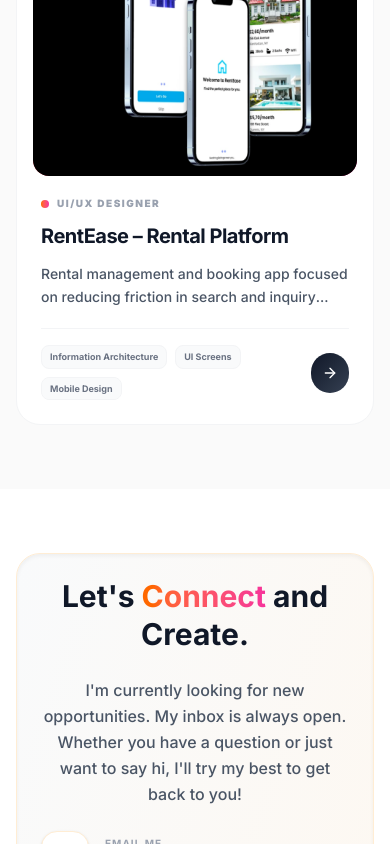
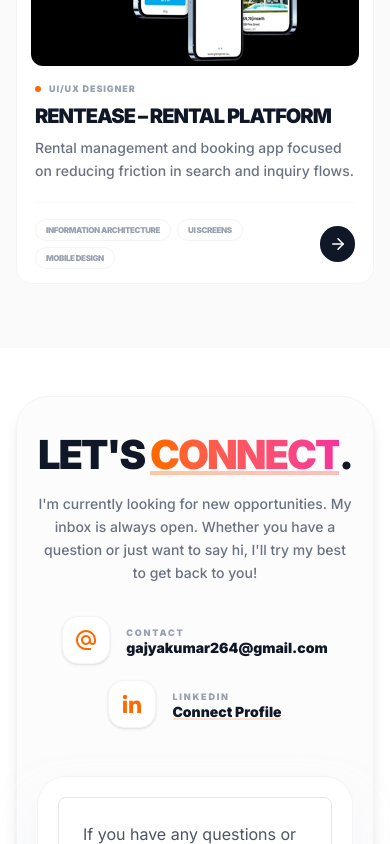
Before and after one commit to Ajay-1234567/Personal-Portfolio, a Next.js app: page / in a window 390 px wide. Shown: the part 2840-3684 px from the top of the page. Built offline with nearby package versions, Linux system fonts and the light colour scheme.

Commit message:
style: final premium design polish for mobile

```diff
--- a/app/components/homepage/contact/index.jsx
+++ b/app/components/homepage/contact/index.jsx
@@ -6,44 +6,46 @@ import Link from "next/link";
 
 function ContactSection() {
   return (
-    <div id="contact" className="py-16 lg:py-24 bg-white">
+    <div id="contact" className="py-12 md:py-24 bg-white">
       <div className="container mx-auto px-4">
-        <div className="max-w-6xl mx-auto rounded-3xl bg-gradient-to-br from-gray-50 to-orange-50 border border-orange-100 p-6 md:p-12 shadow-inner">
-          <div className="grid grid-cols-1 lg:grid-cols-2 gap-10 md:gap-12">
+        <div className="max-w-6xl mx-auto rounded-[2rem] bg-gray-50/50 border border-gray-100 p-5 md:p-14 shadow-lg">
+          <div className="grid grid-cols-1 lg:grid-cols-2 gap-8 md:gap-16">
 
             {/* Contact Text */}
-            <div className="space-y-6 md:space-y-8 text-center lg:text-left">
-              <h2 className="text-3xl md:text-5xl font-bold text-gray-900 leading-tight">
-                Let's <span className="bg-gradient-to-r from-orange-500 to-pink-500 bg-clip-text text-transparent">Connect</span> and Create.
-              </h2>
-              <p className="text-base md:text-lg text-gray-600 leading-relaxed font-medium max-w-xl mx-auto lg:mx-0">
-                I'm currently looking for new opportunities. My inbox is always open. Whether you have a question or just want to say hi, I'll try my best to get back to you!
-              </p>
+            <div className="space-y-6 md:space-y-10 text-center lg:text-left py-4 md:py-8">
+              <div>
+                <h2 className="text-[2.5rem] md:text-6xl font-black text-gray-900 leading-[1.1] mb-4 uppercase tracking-tighter">
+                  Let's <span className="bg-gradient-to-r from-orange-500 to-pink-500 bg-clip-text text-transparent underline decoration-orange-500/20">Connect</span>.
+                </h2>
+                <p className="text-sm md:text-xl text-gray-500 leading-relaxed font-medium max-w-lg mx-auto lg:mx-0">
+                  I'm currently looking for new opportunities. My inbox is always open. Whether you have a question or just want to say hi, I'll try my best to get back to you!
+                </p>
+              </div>
 
-              <div className="space-y-4 flex flex-col items-center lg:items-start">
-                <Link href={`mailto:${personalData.email}`} className="flex items-center gap-4 group w-full max-w-sm">
-                  <div className="w-12 h-12 bg-white rounded-2xl flex items-center justify-center border border-orange-100 shadow-sm transition-all group-hover:scale-110 shrink-0">
-                    <MdAlternateEmail className="text-orange-500" size={24} />
+              <div className="space-y-4 md:space-y-6 flex flex-col items-center lg:items-start pt-2">
+                <Link href={`mailto:${personalData.email}`} className="flex items-center gap-4 group hover:scale-105 transition-transform duration-300">
+                  <div className="w-12 h-12 md:w-14 md:h-14 bg-white rounded-2xl flex items-center justify-center border border-gray-100 shadow-sm transition-all group-hover:bg-orange-500 shrink-0">
+                    <MdAlternateEmail className="text-orange-500 group-hover:text-white transition-colors" size={24} />
                   </div>
                   <div className="text-left">
-                    <p className="text-[10px] md:text-sm font-bold text-gray-400 uppercase tracking-widest">Email Me</p>
-                    <p className="text-base md:text-lg font-bold text-gray-900 break-all">{personalData.email}</p>
+                    <p className="text-[9px] md:text-[11px] font-black text-gray-400 uppercase tracking-[0.2em] mb-0.5">Contact</p>
+                    <p className="text-sm md:text-lg font-black text-gray-900 break-all leading-none">{personalData.email}</p>
                   </div>
                 </Link>
-                <Link href={personalData.linkedIn} target="_blank" className="flex items-center gap-4 group w-full max-w-sm">
-                  <div className="w-12 h-12 bg-white rounded-2xl flex items-center justify-center border border-orange-100 shadow-sm transition-all group-hover:scale-110 shrink-0">
-                    <BiLogoLinkedin className="text-orange-500" size={24} />
+                <Link href={personalData.linkedIn} target="_blank" className="flex items-center gap-4 group hover:scale-105 transition-transform duration-300">
+                  <div className="w-12 h-12 md:w-14 md:h-14 bg-white rounded-2xl flex items-center justify-center border border-gray-100 shadow-sm transition-all group-hover:bg-orange-500 shrink-0">
+                    <BiLogoLinkedin className="text-orange-500 group-hover:text-white transition-colors" size={24} />
                   </div>
                   <div className="text-left">
-                    <p className="text-[10px] md:text-sm font-bold text-gray-400 uppercase tracking-widest">LinkedIn</p>
-                    <p className="text-base md:text-lg font-bold text-gray-900">Connect with me</p>
+                    <p className="text-[9px] md:text-[11px] font-black text-gray-400 uppercase tracking-[0.2em] mb-0.5">LinkedIn</p>
+                    <p className="text-sm md:text-lg font-black text-gray-900 leading-none underline decoration-orange-500/20 decoration-2">Connect Profile</p>
                   </div>
                 </Link>
               </div>
             </div>
 
             {/* Form */}
-            <div className="bg-white rounded-3xl p-5 md:p-8 shadow-xl border border-gray-100">
+            <div className="bg-white rounded-[1.8rem] p-5 md:p-10 shadow-2xl shadow-gray-200/50 border border-gray-100 ring-1 ring-gray-50">
               <ContactForm />
             </div>
 
--- a/app/components/homepage/projects/project-card.jsx
+++ b/app/components/homepage/projects/project-card.jsx
@@ -7,45 +7,42 @@ import { FiArrowRight } from 'react-icons/fi';
 
 function ProjectCard({ project }) {
   return (
-    <div className="group bg-white rounded-3xl p-4 md:p-5 border border-gray-100 hover:border-orange-300 transition-all duration-500 hover:shadow-2xl hover:shadow-orange-500/10 overflow-hidden hover:-translate-y-2">
-      {/* Project Image Container with Gradient Border Effect */}
-      <div className="relative w-full aspect-[4/3] rounded-2xl overflow-hidden bg-gradient-to-br from-orange-500 to-pink-500 p-0.5 mb-5 md:mb-7">
-        <div className="w-full h-full bg-gray-50 rounded-2xl overflow-hidden">
-          <Image
-            src={project.image}
-            alt={project.name}
-            fill
-            className="object-cover group-hover:scale-110 transition-transform duration-700 ease-out"
-            sizes="(max-width: 768px) 100vw, (max-width: 1200px) 50vw, 33vw"
-          />
-        </div>
-
-        {/* Hover Overlay with Gradient */}
-        <div className="absolute inset-0 bg-gradient-to-b from-transparent via-transparent to-black/10 opacity-0 group-hover:opacity-100 transition-opacity duration-500 rounded-2xl" />
+    <div className="group bg-white rounded-2xl md:rounded-[2.5rem] p-3.5 md:p-6 border border-gray-100 transition-all duration-500 hover:shadow-2xl hover:shadow-orange-500/10 overflow-hidden">
+      {/* Project Image Container */}
+      <div className="relative w-full aspect-[16/10] md:aspect-[4/3] rounded-xl md:rounded-3xl overflow-hidden bg-gray-50 mb-4 md:mb-8">
+        <Image
+          src={project.image}
+          alt={project.name}
+          fill
+          className="object-cover group-hover:scale-105 transition-transform duration-1000 ease-out"
+          sizes="(max-width: 768px) 100vw, 500px"
+        />
+        {/* Hover Overlay */}
+        <div className="absolute inset-0 bg-gradient-to-t from-black/20 to-transparent opacity-0 group-hover:opacity-100 transition-opacity duration-500" />
       </div>
 
-      <div className="px-2 md:px-3 pb-2 md:pb-3">
-        {/* Category/Role with Enhanced Styling */}
-        <div className="flex items-center gap-2 mb-3 md:mb-4">
-          <span className="w-2 h-2 rounded-full bg-gradient-to-r from-orange-500 to-pink-500"></span>
-          <span className="text-[10px] md:text-[11px] font-black uppercase tracking-[0.15em] text-gray-400">
+      <div className="px-1 md:px-2">
+        {/* Role & Name */}
+        <div className="flex items-center gap-2 mb-2 md:mb-4">
+          <span className="w-1.5 h-1.5 rounded-full bg-orange-500"></span>
+          <span className="text-[9px] md:text-[11px] font-black uppercase tracking-widest text-gray-400">
             {project.role}
           </span>
         </div>
 
-        {/* Title & Description with Better Hierarchy */}
-        <h3 className="text-xl md:text-3xl font-bold text-gray-900 mb-3 md:mb-4 group-hover:bg-gradient-to-r group-hover:from-orange-500 group-hover:to-pink-500 group-hover:bg-clip-text group-hover:text-transparent transition-all duration-300 tracking-tight leading-snug">
+        <h3 className="text-xl md:text-4xl font-black text-gray-900 mb-2 md:mb-4 tracking-tighter uppercase leading-tight">
           {project.name}
         </h3>
-        <p className="text-gray-600 text-sm md:text-base leading-relaxed mb-5 md:mb-7 line-clamp-2 font-medium">
+
+        <p className="text-gray-500 text-sm md:text-lg leading-relaxed mb-5 md:mb-8 line-clamp-2 font-medium">
           {project.description}
         </p>
 
-        {/* Footer: Tools & Link - Simplified without numbers */}
-        <div className="flex items-center justify-between pt-4 md:pt-5 border-t border-gray-100">
-          <div className="flex gap-2 flex-wrap">
+        {/* Tools & CTA */}
+        <div className="flex items-center justify-between pt-4 md:pt-6 border-t border-gray-50">
+          <div className="flex gap-1.5 md:gap-2 flex-wrap">
             {project.tools.slice(0, 3).map((tool, index) => (
-              <span key={index} className="text-[9px] md:text-[10px] font-bold text-gray-500 bg-gray-50 px-2 md:px-3 py-1 md:py-1.5 rounded-lg border border-gray-100">
+              <span key={index} className="text-[8px] md:text-[10px] font-black text-gray-400 border border-gray-100 px-2.5 py-1 rounded-full uppercase tracking-tighter">
                 {tool}
               </span>
             ))}
@@ -54,9 +51,9 @@ function ProjectCard({ project }) {
           <Link
             href={project.demo || '#'}
             target="_blank"
-            className="w-10 h-10 md:w-11 md:h-11 rounded-full bg-gradient-to-br from-gray-900 to-gray-700 text-white flex items-center justify-center group-hover:from-orange-500 group-hover:to-pink-500 group-hover:scale-110 group-hover:shadow-lg group-hover:shadow-orange-500/30 transition-all duration-300"
+            className="w-9 h-9 md:w-14 md:h-14 rounded-full bg-gray-900 text-white flex items-center justify-center group-hover:bg-orange-500 transition-all duration-300"
           >
-            <FiArrowRight size={16} className="group-hover:rotate-45 transition-transform duration-300" />
+            <FiArrowRight size={18} className="md:w-6 md:h-6" />
           </Link>
         </div>
       </div>
```
